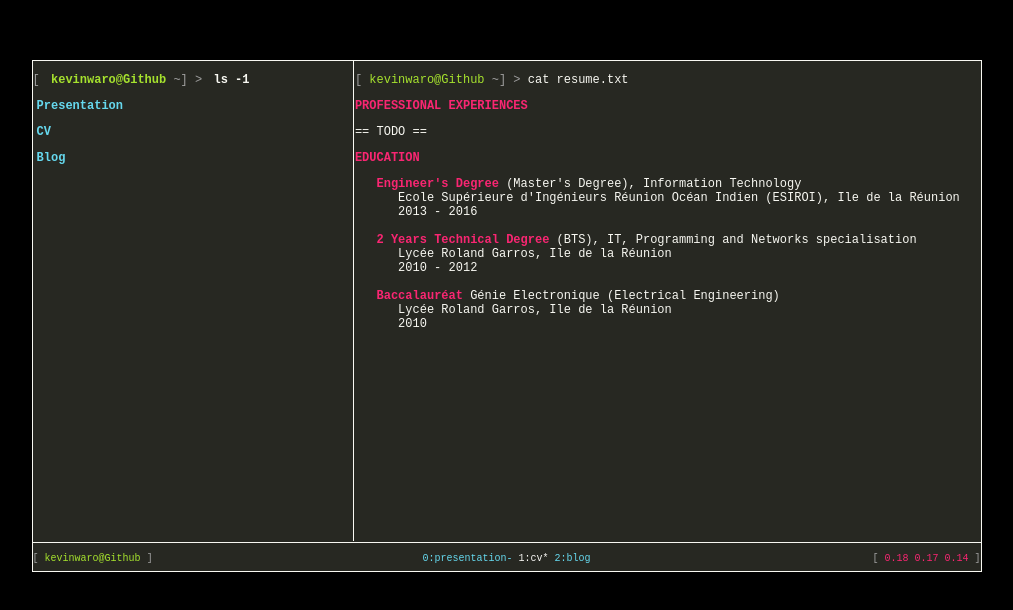
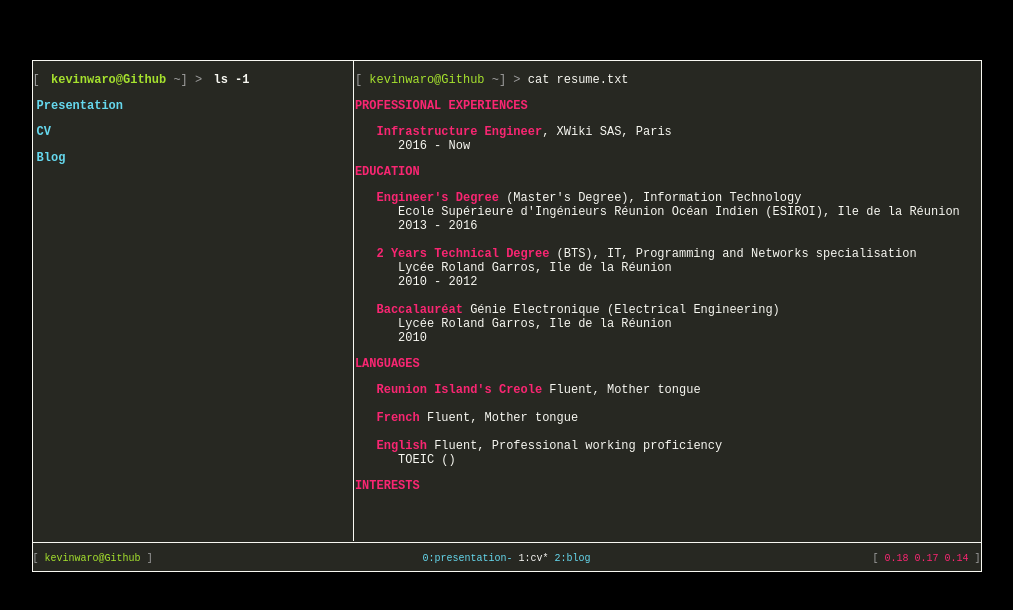
Before and after one commit to kevinwaro/kevinwaro.github.io, a plain HTML site: page cv.html in a window 1280 px wide. Shown: the whole page, without its empty margins (166-1179 px from the left). Drawn offline with Linux system fonts and the light colour scheme.

Commit message:
Enriched education section and added languages section

```diff
--- a/cv.html
+++ b/cv.html
@@ -15,7 +15,8 @@
          <p id="right_prompt">[ <span>kevinwaro@Github</span> ~] > <span>cat resume.txt</span></p>
          <p class="header">PROFESSIONAL EXPERIENCES</p>
 <pre>
-== TODO ==
+   <span>Infrastructure Engineer</span>, XWiki SAS, Paris
+      2016 - Now
 </pre>
          <p class="header">EDUCATION</p>
 <pre>
@@ -31,6 +32,17 @@
       Lyc&eacute;e Roland Garros, Ile de la R&eacute;union
       2010
 </pre>
+         <p class="header">LANGUAGES</p>
+<pre>
+   <span>Reunion Island's Creole</span> Fluent, Mother tongue
+
+   <span>French</span> Fluent, Mother tongue
+
+   <span>English</span> Fluent, Professional working proficiency
+      TOEIC ()
+</pre>
+
+         <p class="header">INTERESTS</p>
       </div>
       <div class="status-bar">
          <ul>
```
